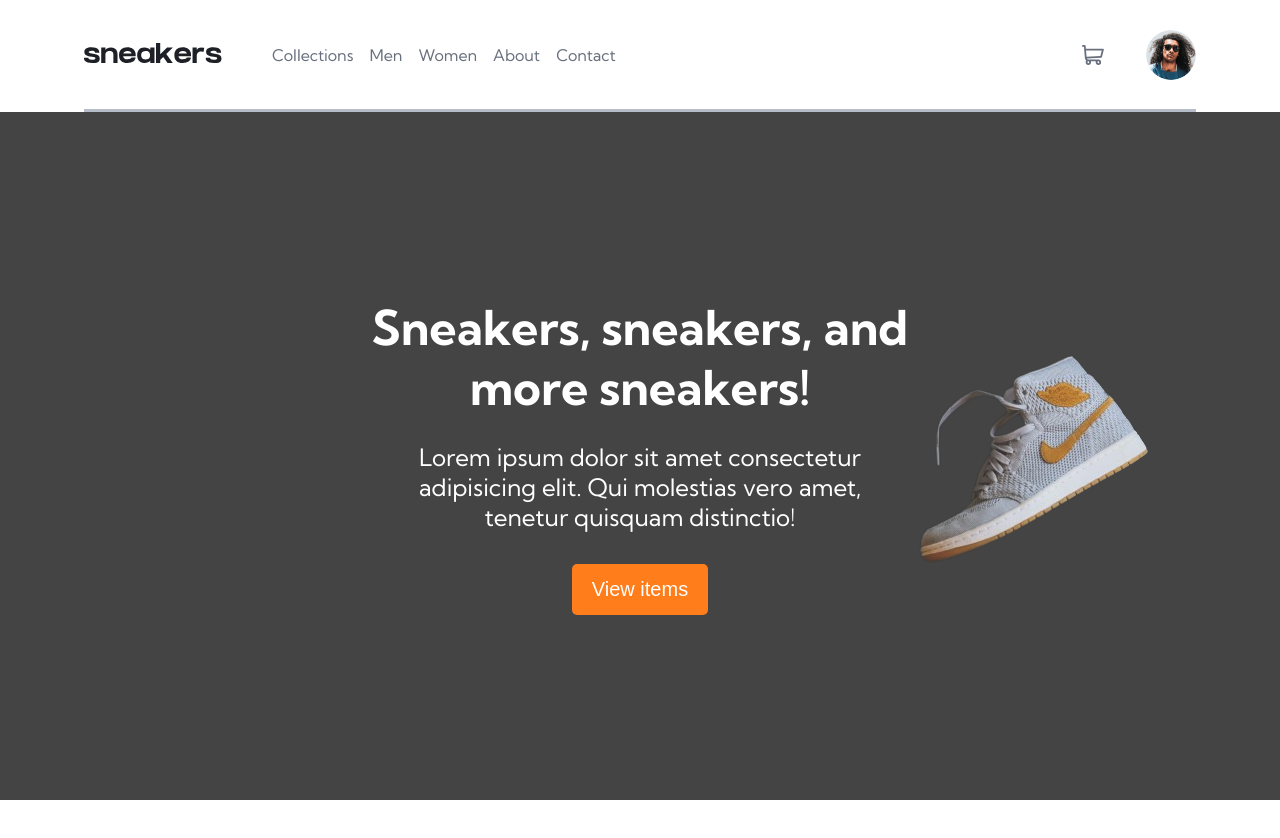
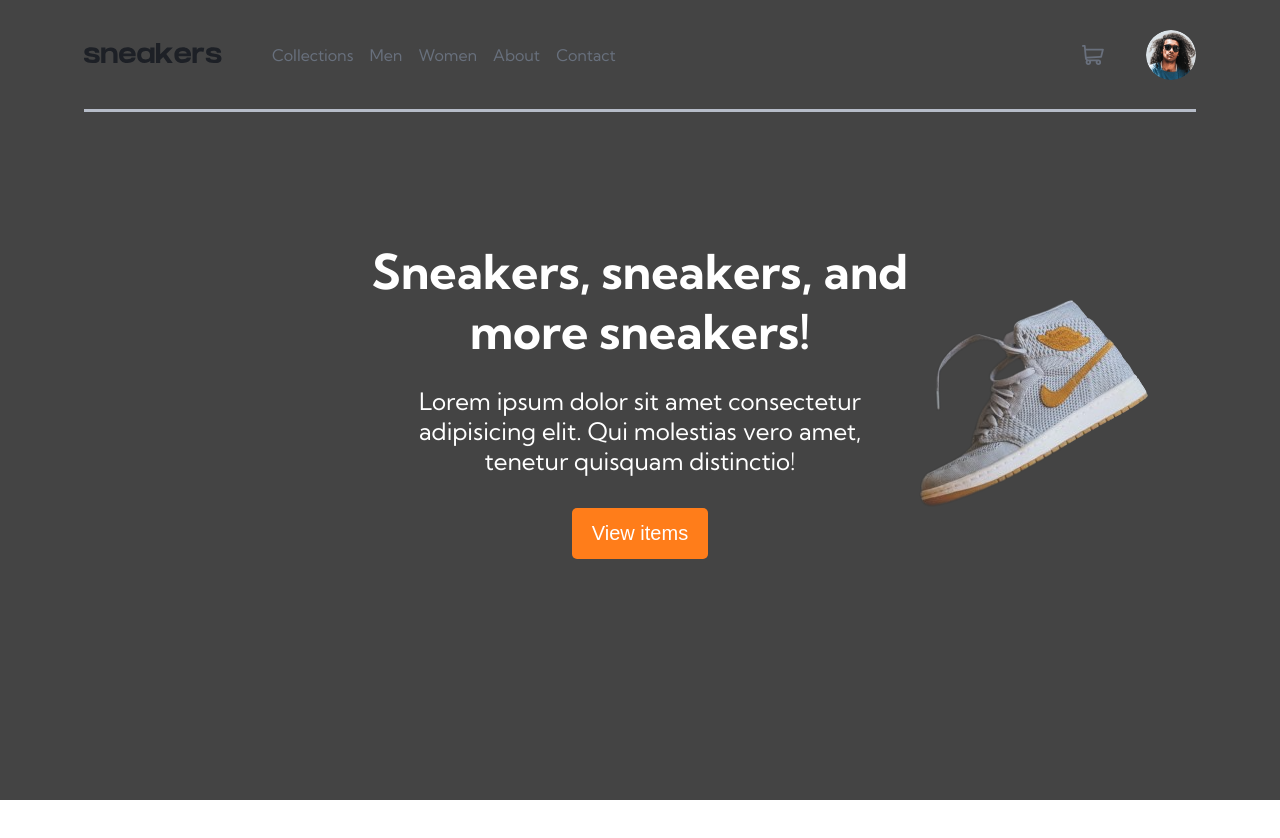
Before and after one commit to danielbrah/e-commerce, a Vue app: page / in a window 1280 px wide. Shown: the top 838 px of the page. Built offline with nearby package versions, Linux system fonts and the light colour scheme.

Commit message:
Added Intersection Observer API to watch nav styles

```diff
--- a/src/App.vue
+++ b/src/App.vue
@@ -1,14 +1,19 @@
 <script setup>
+import { ref } from 'vue'
 import Nav from './components/Nav.vue'
 import Hero from './components/Hero.vue'
 import Products from './components/Products.vue'
+
+let isHeroInView = ref(null)
+
+const catchIt = value => {
+    isHeroInView.value = value
+}
+
 </script>
 
 <template>
-    <Nav/>
-    <Hero/>
+    <Nav :heroInViewport="isHeroInView"/>
+    <Hero @heroInView="catchIt"/>
     <Products/>
 </template>
-
-<style lang="scss">
-</style>
--- a/src/assets/sass/layouts/hero.scss
+++ b/src/assets/sass/layouts/hero.scss
@@ -6,10 +6,9 @@
     position: relative;
     display: grid;
     place-items: center;
-    height: calc(100vh - 68px);
+    height: 100vh;
     overflow: hidden;
     background: $heroColor;
-    margin-top: 68px;
     z-index: 0;
 
     &__text
@@ -27,11 +26,6 @@
 
     @media only screen and (min-width: 1112px)
     {
-
-        margin-top: 112px;
-
-        height: calc(100vh - 112px);
-
         .shoe__container
         {
             display: grid;
--- a/src/assets/sass/layouts/nav.scss
+++ b/src/assets/sass/layouts/nav.scss
@@ -8,7 +8,12 @@
     width: 100%;
     height: 68px;
     z-index: 1;
-    background: $white;
+    background: $heroColor;
+    transition: background 250ms ease;
+
+    &.active{
+        background: $white;
+    }
     #nav{
         display: flex;
         align-items: center;
--- a/src/components/Hero.vue
+++ b/src/components/Hero.vue
@@ -8,6 +8,8 @@ const options = {
     rootMargin: '-112px',
 }
 
+const emit = defineEmits(['heroInView'])
+
 function imageLoaded(){
     shoe.value.style.animation = 'drop 850ms ease forwards';
     shoe.value.children[0].style.animation = 'rotate 850ms ease forwards' // The shoe itself
@@ -15,7 +17,8 @@ function imageLoaded(){
 
 onMounted(() => {
     const heroObs = new IntersectionObserver(entries => {
-
+        if(entries[0].isIntersecting) emit('heroInView', true)
+        else emit('heroInView', false)
     }, options)
 
     heroObs.observe(hero1.value)
--- a/src/components/Nav.vue
+++ b/src/components/Nav.vue
@@ -16,7 +16,7 @@ const links = ref([
 </script>
 
 <template>
-    <div id="nav-wrapper" :class="{ 'active' : heroInViewport}">
+    <div id="nav-wrapper" :class="{ 'active' : !heroInViewport}">
         <div id="nav">
         <div id="nav__first">
             <a href=""><img src="../assets/images/logo.svg" alt="Logo / Home"></a>
```
